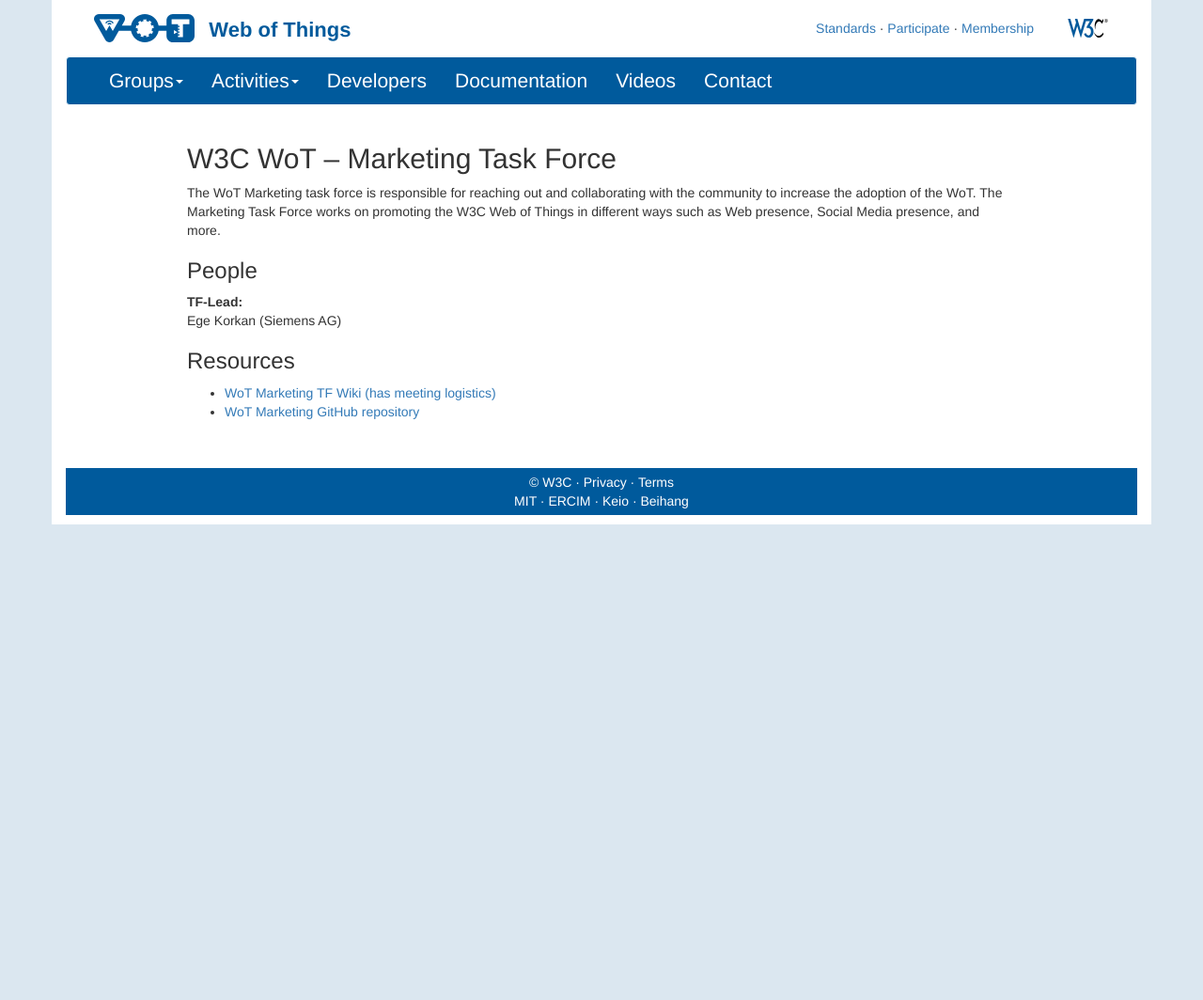
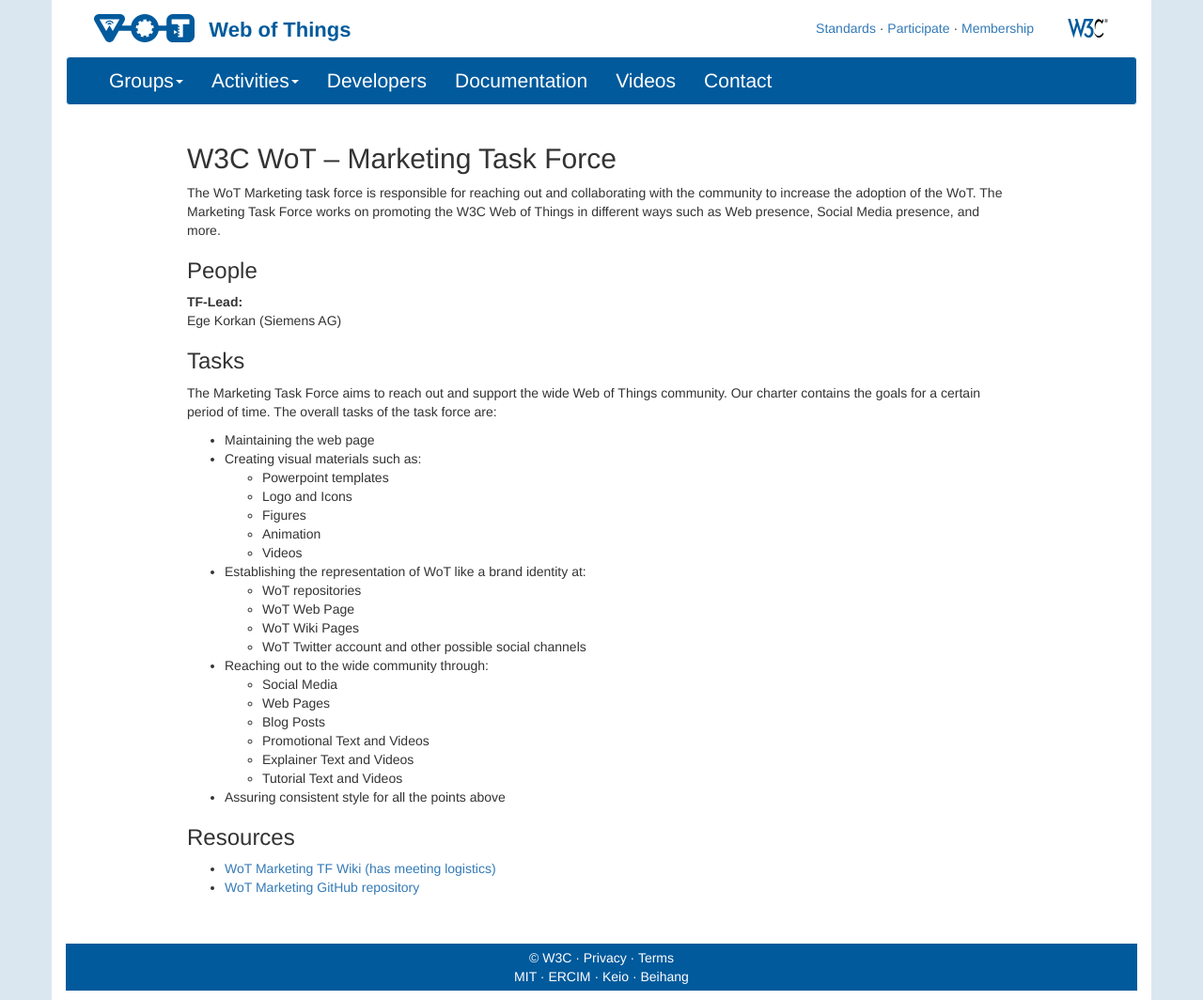
Before and after one commit to w3c/wot-marketing, a Jekyll site: the page built from docs/activities/tf-marketing/index.html, in a window 1280 px wide. Shown: the whole page at 94% size. Built offline with Jekyll 4.4.1, drawn with Linux system fonts in a browser that asks for light colours; nearby versions of some CDN libraries; before the commit the page ends 900 px from its top, so only the background shows below that.

Commit message:
add marketing TF tasks

```diff
--- a/docs/activities/tf-marketing/index.html
+++ b/docs/activities/tf-marketing/index.html
@@ -18,6 +18,45 @@
         </dl>
     </div>
     <div>
+        <h3>Tasks</h3>
+        <p>
+            The Marketing Task Force aims to reach out and support the wide Web of Things community.
+            Our charter contains the goals for a certain period of time.
+            The overall tasks of the task force are:
+            <ul>
+                <li>Maintaining the web page</li>
+                <li>Creating visual materials such as:
+                    <ul>
+                        <li>Powerpoint templates</li>
+                        <li>Logo and Icons</li>
+                        <li>Figures</li>
+                        <li>Animation</li>
+                        <li>Videos</li>
+                    </ul>
+                </li>
+                <li>Establishing the representation of WoT like a brand identity at:
+                    <ul>
+                        <li>WoT repositories</li>
+                        <li>WoT Web Page</li>
+                        <li>WoT Wiki Pages</li>
+                        <li>WoT Twitter account and other possible social channels</li>
+                    </ul>
+                </li>
+                <li>Reaching out to the wide community through:
+                    <ul>
+                        <li>Social Media</li>
+                        <li>Web Pages</li>
+                        <li>Blog Posts</li>
+                        <li>Promotional Text and Videos</li>
+                        <li>Explainer Text and Videos</li>
+                        <li>Tutorial Text and Videos</li>
+                    </ul>
+                </li>
+                <li>Assuring consistent style for all the points above</li>
+            </ul>
+        </p>
+    </div>
+    <div>
         <h3>Resources</h3>
         <ul>
             <li><a href="https://www.w3.org/WoT/IG/wiki/Marketing_WebConf" target="_blank">WoT Marketing TF Wiki (has meeting logistics)</a></li>
```
